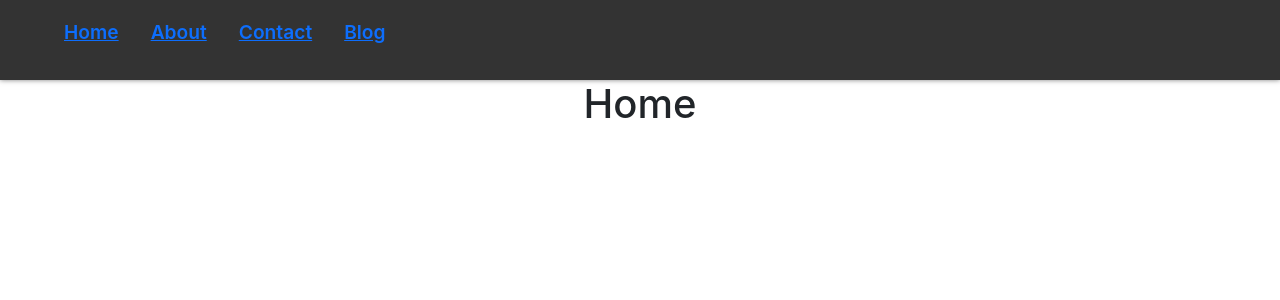
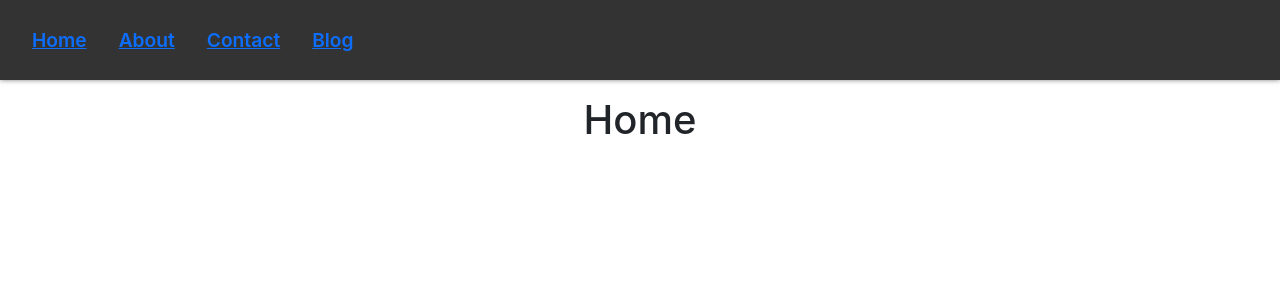
Before and after one commit to SajjadAli54/reactjs, a React (Create React App) app in the folder hello-world/: page / in a window 1280 px wide. Shown: the top 300 px of the page. Built offline with nearby package versions, Linux system fonts and the light colour scheme.

Commit message:
Updated hierarchy

```diff
--- a/hello-world/src/App.js
+++ b/hello-world/src/App.js
@@ -1,5 +1,5 @@
 import "./App.css";
-import Main from "./Components/routing/main";
+import Main from "./Components/routing/basic/main";
 
 function App() {
   return (
--- a/hello-world/src/Components/routing/pages.css
+++ b/hello-world/src/Components/routing/basic/pages.css
@@ -1,4 +1,4 @@
-nav {
+ul {
     display: flex;
     justify-content: justify-content;
     align-items: center;
```
Also changed, not shown: hello-world/src/Components/routing/basic/main.jsx (renamed from hello-world/src/Components/routing/main.jsx), hello-world/src/Components/routing/basic/pages.jsx (renamed from hello-world/src/Components/routing/pages.jsx), 1 other file (tests, documents, lock files or other folders).
